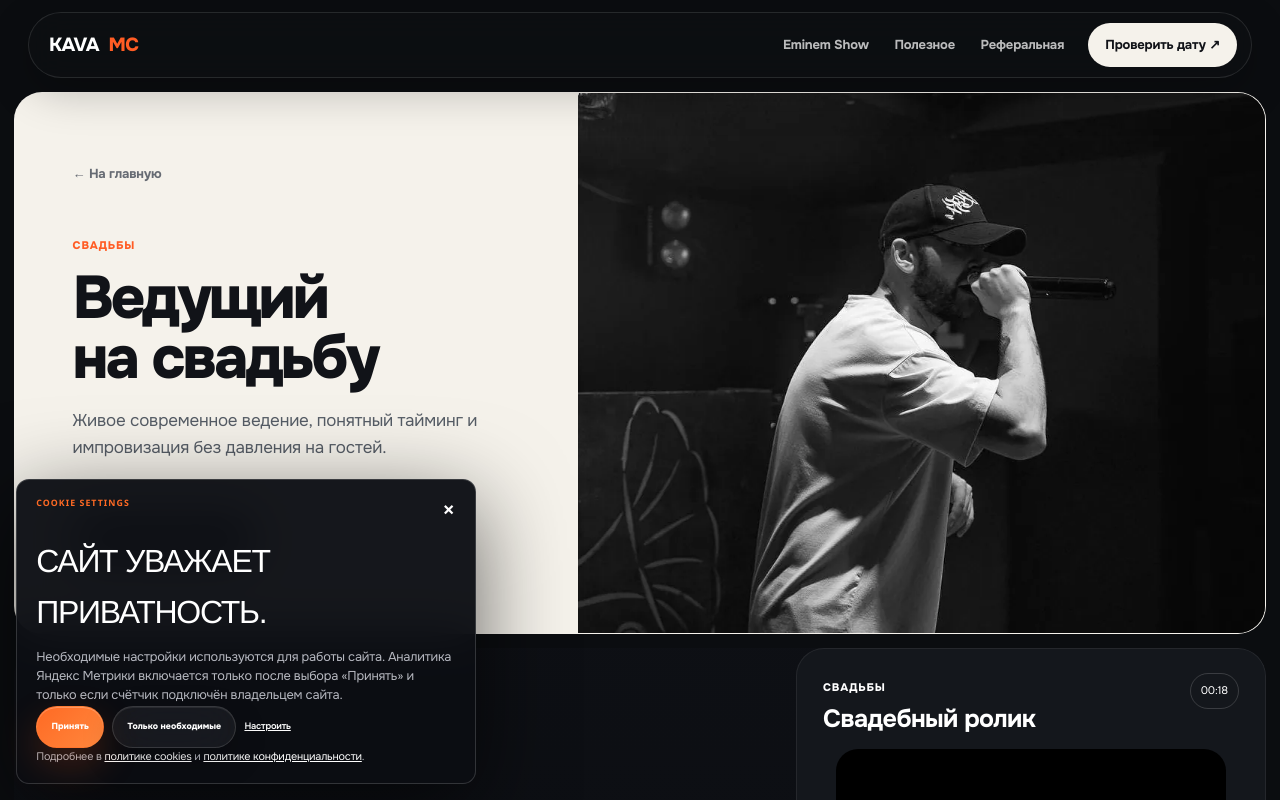
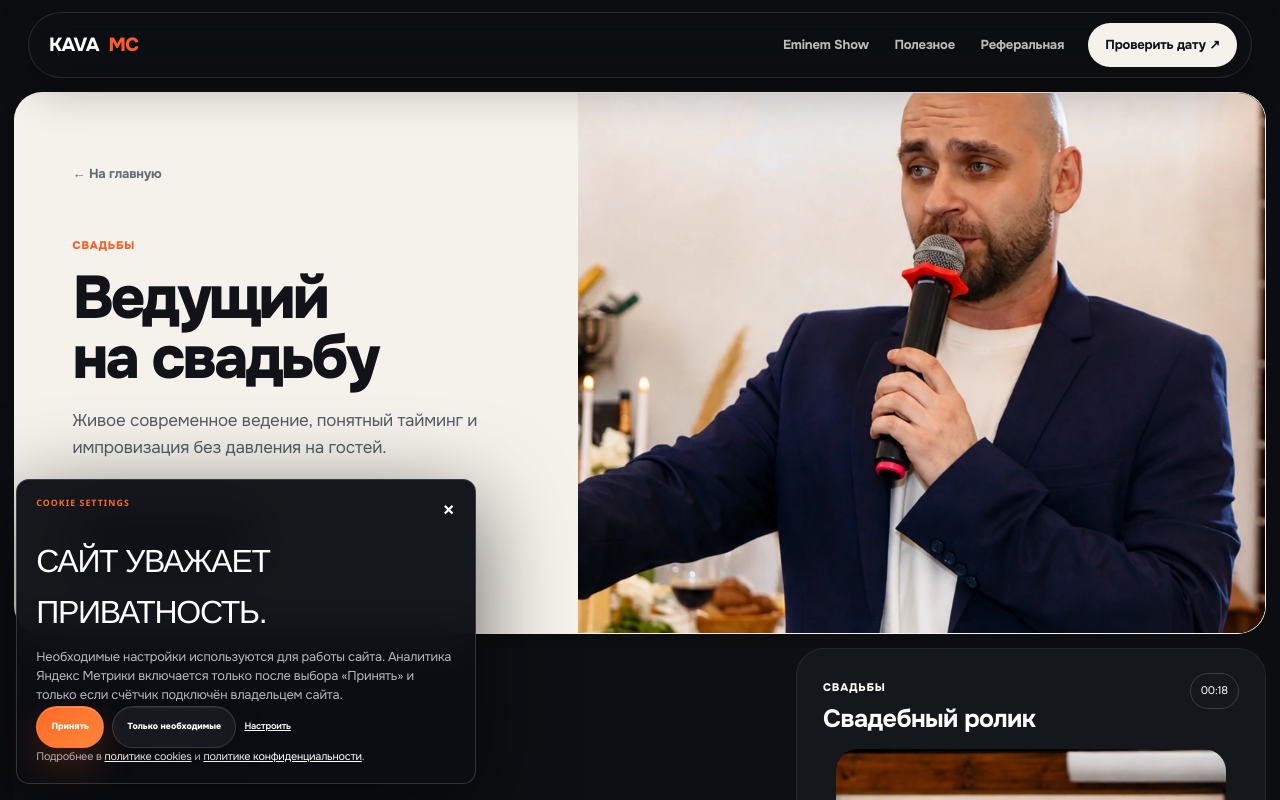
Before and after one commit to kava-studia/kavamc, a Next.js app: page /uslugi/vedushchiy-na-svadbu in a window 1280 px wide. Shown: the top 800 px of the page. Built offline with nearby package versions, Linux system fonts and the light colour scheme; no server answers; grey boxes are pictures that could not be loaded.

Commit message:
Use exact wedding photo, corporate photo and Full HD corporate video

```diff
--- a/src/app/page.tsx
+++ b/src/app/page.tsx
@@ -105,12 +105,12 @@ export default function Home() {
         <article className="bento-card bento-accent bento-span-4 bento-number-card"><span className="bento-kicker">Опыт</span><strong>8+</strong><p>лет в event-индустрии, на сцене и внутри реальных мероприятий</p></article>
 
         <Link href="/uslugi/vedushchiy-na-svadbu" className="bento-card bento-service-card bento-wedding-card bento-span-4">
-          <MediaTile src="/media/wedding-final.webp" alt="MC KAVA ведёт свадьбу в банкетном зале" position="50% 35%" />
+          <MediaTile src="/media/wedding-final-2026.webp" alt="MC KAVA ведёт свадьбу в банкетном зале" position="50% 35%" />
           <div className="bento-service-copy"><span className="bento-kicker">Проведение</span><h3>Свадьбы</h3><p>Живое современное ведение, тайминг и импровизация без давления на гостей.</p><strong>Подробнее <Arrow /></strong></div>
         </Link>
 
         <Link href="/uslugi/vedushchiy-na-korporativ" className="bento-card bento-service-card bento-corporate-card bento-span-4">
-          <MediaTile src="/media/corporate-final.webp" alt="MC KAVA проводит корпоративное мероприятие" position="50% 57%" />
+          <MediaTile src="/media/corporate-final-2026.webp" alt="MC KAVA проводит корпоративное мероприятие" position="50% 57%" />
           <div className="bento-service-copy"><span className="bento-kicker">Проведение</span><h3>Корпоративы</h3><p>Программа под команду, музыкальные блоки и живой контакт с залом.</p><strong>Подробнее <Arrow /></strong></div>
         </Link>
 
--- a/src/app/uslugi/[slug]/page.tsx
+++ b/src/app/uslugi/[slug]/page.tsx
@@ -8,12 +8,12 @@ type Props = { params: Promise<{ slug: string }> };
 
 const serviceMedia: Record<string, { src: string; alt: string; position?: string }> = {
   "vedushchiy-na-svadbu": {
-    src: "/media/wedding-final.webp",
+    src: "/media/wedding-final-2026.webp",
     alt: "MC KAVA ведёт свадьбу в банкетном зале",
     position: "50% 35%",
   },
   "vedushchiy-na-korporativ": {
-    src: "/media/corporate-final.webp",
+    src: "/media/corporate-final-2026.webp",
     alt: "MC KAVA проводит корпоративное мероприятие",
     position: "50% 57%",
   },
@@ -32,7 +32,7 @@ const serviceMedia: Record<string, { src: string; alt: string; position?: string
 const serviceVideo: Record<string, { src: string; poster: string; label: string; title: string; text: string; venue: string; duration: string; muted?: boolean }> = {
   "vedushchiy-na-svadbu": {
     src: "/media/wedding-event-720.mp4",
-    poster: "/media/wedding-final.webp",
+    poster: "/media/wedding-final-2026.webp",
     label: "СВАДЬБА · ВИДЕО",
     title: "Свадьба в движении.",
     text: "Короткий рекламный ролик со свадьбы — люди, атмосфера и живая работа на событии.",
@@ -41,8 +41,8 @@ const serviceVideo: Record<string, { src: string; poster: string; label: string;
     muted: true,
   },
   "vedushchiy-na-korporativ": {
-    src: "/media/corporate-event-720.mp4",
-    poster: "/media/corporate-final.webp",
+    src: "/media/corporate-event-1080.mp4",
+    poster: "/media/corporate-final-2026.webp",
     label: "КОРПОРАТИВ · ВИДЕО",
     title: "Корпоратив вживую.",
     text: "Реальный фрагмент корпоратива: команда, движение и атмосфера площадки.",
--- a/src/data/site.ts
+++ b/src/data/site.ts
@@ -101,7 +101,7 @@ export const media = [
     type: "Свадьба",
     venue: "Ведение и организация свадьбы",
     year: "2026",
-    poster: "/media/wedding-final.webp",
+    poster: "/media/wedding-final-2026.webp",
     videoUrl: "/media/wedding-event-720.mp4",
     duration: "00:18",
     orientation: "portrait",
@@ -112,8 +112,8 @@ export const media = [
     type: "Корпоратив",
     venue: "Команда · движение · атмосфера",
     year: "2026",
-    poster: "/media/corporate-final.webp",
-    videoUrl: "/media/corporate-event-720.mp4",
+    poster: "/media/corporate-final-2026.webp",
+    videoUrl: "/media/corporate-event-1080.mp4",
     duration: "00:10",
     orientation: "portrait",
   },
```
